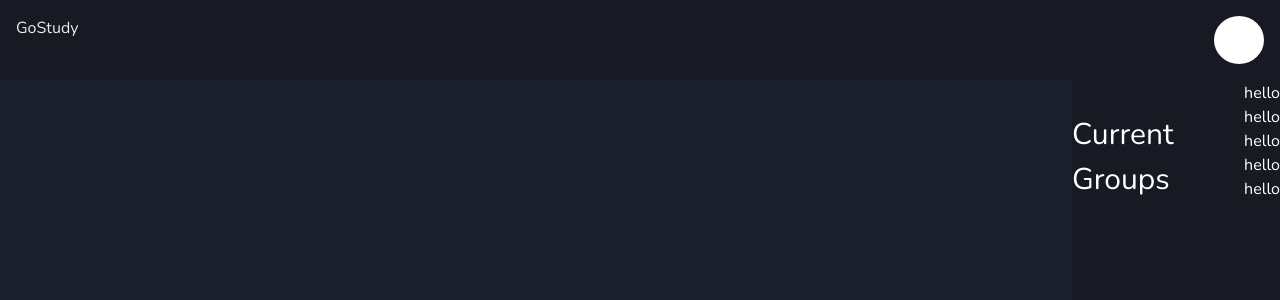
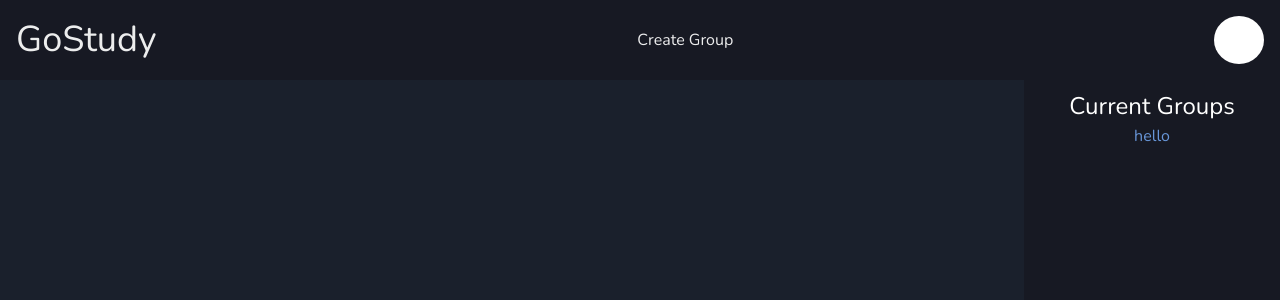
Before and after one commit to KeatonShawhan/goStudy, a React (Vite) app in the folder frontend/Frontend-React-App/: page /main in a window 1280 px wide. Shown: the top 300 px of the page. Built offline with nearby package versions, Linux system fonts and the light colour scheme; no server answers.

Commit message:
Updated Page

```diff
--- a/frontend/Frontend-React-App/src/components/CurrentGroups.tsx
+++ b/frontend/Frontend-React-App/src/components/CurrentGroups.tsx
@@ -1,19 +1,46 @@
 import { Box, List, ListItem, Text } from "@chakra-ui/react"
+import axios from "axios";
+import { useState } from "react";
+const hostName = import.meta.env.VITE_HOST_NAME;
+
+
 
 const CurrentGroups = () => {
+  const [studyGroups, setStudyGroups] = useState();
+  const [error, setError] = useState();
+  const createStudyGroupRequest = () => {
+      axios // make API Request
+      .get(`${hostName}/api/my-study-groups`, {
+          headers: {
+          'Content-Type': 'application/json',
+          // This thing below is the header for how you pass in the token to a protected endpoint
+          'Authorization': `Bearer ${localStorage.getItem('token')}`
+          }
+      })
+      .then((res) => {
+          setStudyGroups(res.data)
+      })
+      // do smth with error if it happens, look at the endpoint in routes.js for specific error code meanings or ask Luca
+      .catch(err => setError(err))
+  }
   return (
-    <Box width='13rem' position='fixed' right='0' height='100%' marginTop='5rem' background={"gray.900"}>
-      <Box display='flex' justifyContent='center' alignItems='center'>
-        <Text color='white' fontSize='3xl' paddingTop='2rem'>Current Groups</Text>
-        <List>
-            <ListItem color='white'>hello</ListItem>
-            <ListItem color='white'>hello</ListItem>
-            <ListItem color='white'>hello</ListItem>
-            <ListItem color='white'>hello</ListItem>
-            <ListItem color='white'>hello</ListItem>
-        </List>
+    <>
+    <Box width='80%' height='100%' position='fixed' left='0' marginTop='5rem'>
+
+    </Box>
+    <Box width='20%' position='fixed' right='0' height='100%' marginTop='5rem' marginBottom='1.5rem'background={"gray.900"}>
+      <Box>
+        <Box display='flex' justifyContent='center' alignItems='center'>
+          <Text color='white' fontSize='2xl' paddingTop='.5rem' >Current Groups</Text>
+        </Box>
+        <Box display='flex' justifyContent='center' alignItems='center'>
+          <List>
+            <ListItem color='#6896d9'>hello</ListItem>
+          </List>
+        </Box>
       </Box>
     </Box>
+    </>
   )
 }
 
--- a/frontend/Frontend-React-App/src/components/NavBar.tsx
+++ b/frontend/Frontend-React-App/src/components/NavBar.tsx
@@ -1,11 +1,88 @@
-import { Box, Text } from "@chakra-ui/react"
+import { Box, Button, FormControl, FormLabel, Input, Text } from "@chakra-ui/react"
+import axios from "axios";
+import { ChangeEvent, useState } from "react";
+const hostName = import.meta.env.VITE_HOST_NAME;
+
+interface StudyGroup {
+  group_name: string;
+  subject: string;
+}
 
 const NavBar = () => {
+  const [studyGroup, setStudyGroup] = useState<StudyGroup>({
+    group_name: '',
+    subject: ''
+  })
+  const [error, setError] = useState({
+    error: ''
+  })
+  const [isVisible, setVisible] = useState(false);
+
+    const studyGroupRequest = () => {
+        axios // make API Request
+        .post(`${hostName}/api/create-study-group`, studyGroup, {
+            headers: {
+            'Content-Type': 'application/json',
+            // This thing below is the header for how you pass in the token to a protected endpoint
+            'Authorization': `Bearer ${localStorage.getItem('token')}`
+            }
+        })
+        .then((res) => {
+            // successful request gives you this json obj { message: 'Study group created', group_id: groupId }
+            // do what you need to with that info, like redirect to that study group page
+            console.log(res)
+        })
+        // do smth with error if it happens, look at the endpoint in routes.js for specific error code meanings or ask Luca
+        .catch(err => setError(err))
+    }
+
+  const handleInputChange = (e: ChangeEvent<HTMLInputElement>) => {
+    const { name, value } = e.target;
+    setStudyGroup(() => ({
+      ...studyGroup,
+      [name]: value,
+    }));
+  };
+
+  const handleSubmit = (e: React.FormEvent) => {
+    e.preventDefault();
+    studyGroupRequest();
+    showForm();
+  }
+
+  const showForm = () => {
+    setVisible(!isVisible)
+  }
+
   return (
+    <>
     <Box padding='1rem' height='5rem' width='100%' background="gray.900" position='fixed' top='0 'display='flex' justifyContent="space-between">
-        <Text>GoStudy</Text>
+      <Box display='flex' alignItems='center'>
+      <Text fontSize='4xl'>GoStudy</Text>
+      </Box>
+      <Box display='flex' alignItems='center'>
+      <Text as='button' onClick={showForm}>Create Group</Text>
+      </Box>
         <Box width='50px' borderRadius='100%' background='#fff'/>
         </Box>
+        {isVisible ? <Box display='flex' justifyContent='center' alignItems='center'>
+          <Box marginTop='10rem' width='20rem' height='20rem' background='gray.900' padding='1rem'>
+       <form onSubmit={handleSubmit}>
+      <FormControl marginBottom='1rem'>
+
+        <FormLabel color='#cfd9e8' htmlFor='group_name'>Group Name</FormLabel>
+        <Input type='text' name='group_name' required id='group_name' marginBottom='1rem' border='1px solid #6896d9' onChange={handleInputChange}/>
+
+        <FormLabel color='#cfd9e8' htmlFor='subject'>Subject</FormLabel>
+        <Input type='text' id='subject' required name='subject' border='1px solid #6896d9' marginBottom='1rem' onChange={handleInputChange}/>
+
+        <Button borderRadius='10px' width='100%' background='#6896d9' type='submit' >Create Group</Button>
+      </FormControl>
+      <Text>{error.error}</Text>
+      </form>
+      </Box>
+    </Box> : null}
+    </>
   )
 }
 
```
